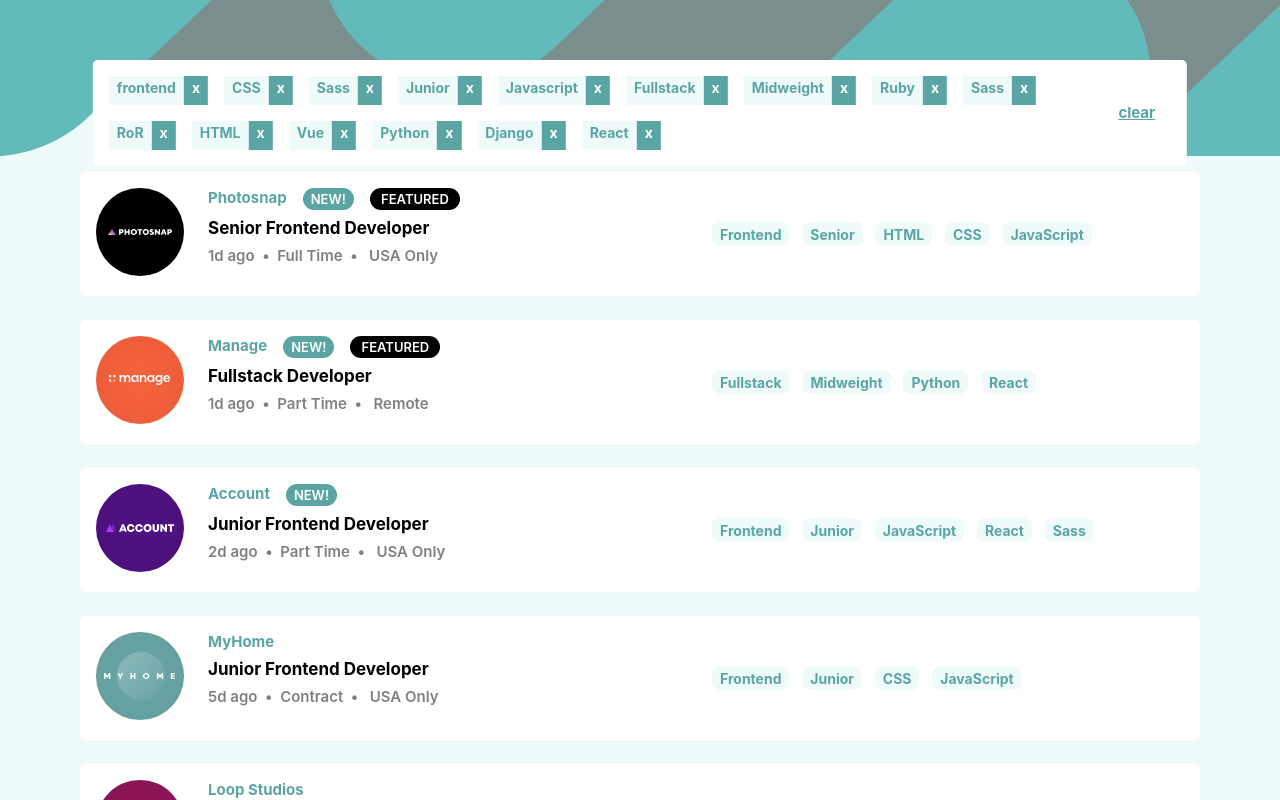
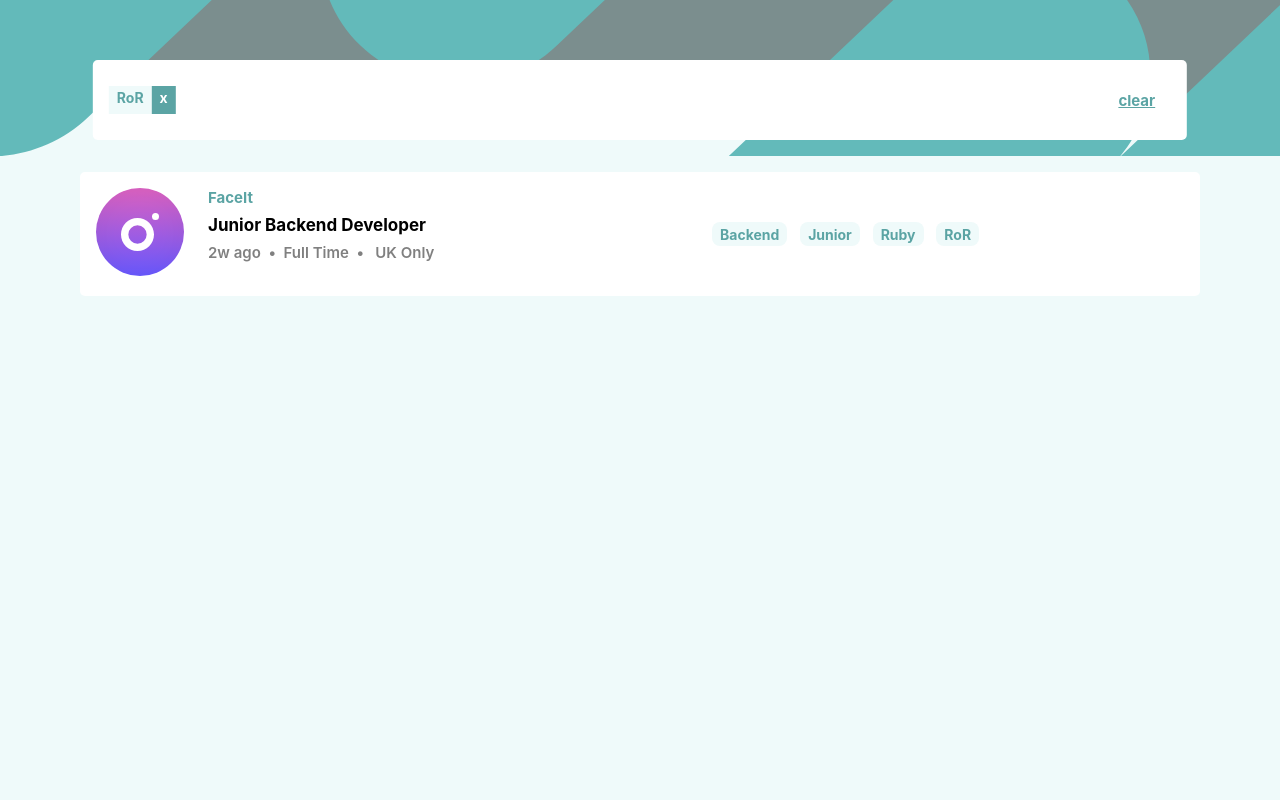
Before and after one commit to mamypoco/fem-job-listings, a React (Create React App) app: page / in a window 1280 px wide. Both pictures are taken after a click on the element "RoR". Shown: the top 800 px of the page. Built offline with nearby package versions, Linux system fonts and the light colour scheme.

Commit message:
added filter function and updatedd data structure by tags

```diff
--- a/src/App.js
+++ b/src/App.js
@@ -2,14 +2,17 @@
 import Header from "./components/header/Header";
 import JobLists from "./components/joblists/JobLists";
 import FilterBox from "./components/filterBox/FilterBox";
+import { SkillsContextProvider } from "./context/SkillsContext";
 
 function App() {
   return (
     <div className="App">
       <Header />
       <div className="contents">
-        <FilterBox />
-        <JobLists />
+        <SkillsContextProvider>
+          <FilterBox />
+          <JobLists />
+        </SkillsContextProvider>
       </div>
     </div>
     //  </div>
--- a/src/components/filterBox/FilterBox.js
+++ b/src/components/filterBox/FilterBox.js
@@ -1,39 +1,33 @@
 // import { useState } from "react";
 import "./FilterBox.scss";
 import SkillButtonX from "../skillButtonX/SkillButtonX";
+import { useContext } from "react";
+import { SkillsContext } from "../../context/SkillsContext";
 
 const FilterBox = () => {
-  //   const [filteredItem, setFilteredItem] = useState([]);
-
-  const filteredItem = [
-    "frontend",
-    "CSS",
-    "Sass",
-    "Junior",
-    "Javascript",
-    "Fullstack",
-    "Midweight",
-    "Ruby",
-    "Sass",
-    "RoR",
-    "HTML",
-    "Vue",
-    "Python",
-    "Django",
-    "React",
-  ];
+  const { skillsList, removeFilter, clearFilter } = useContext(SkillsContext);
 
   return (
+    skillsList &&
+    skillsList.length > 0 && (
       <div className="filter-box">
         <div className="skills-box">
-        {filteredItem.map((item) => (
-          <SkillButtonX children={item} />
+          {skillsList.map((item, index) => (
+            <SkillButtonX
+              key={index}
+              children={item}
+              onClick={() => removeFilter(item)}
+            />
           ))}
         </div>
+
         <div className="clear-box">
-        <div className="clear-option">clear</div>
+          <div className="clear-option" onClick={clearFilter}>
+            clear
           </div>
         </div>
+      </div>
+    )
   );
 };
 
--- a/src/components/filterBox/FilterBox.scss
+++ b/src/components/filterBox/FilterBox.scss
@@ -33,4 +33,9 @@
   display: flex;
   justify-content: flex-end;
   padding-right: 1rem;
+
+  &:hover {
+    color: black;
+    cursor: pointer;
+  }
 }
--- a/src/components/jobItem/jobItem.js
+++ b/src/components/jobItem/jobItem.js
@@ -2,7 +2,8 @@
 import GreenButton from "../greenButton/GreenButton";
 import BlackButton from "../blackButton/BlackButton";
 import SkillButton from "../skillButton/SkillButton";
-import { useState } from "react";
+import { useContext } from "react";
+import { SkillsContext } from "../../context/SkillsContext";
 
 const JobItem = ({ data }) => {
   const {
@@ -14,24 +15,12 @@
     postedAt,
     contract,
     location,
-    role,
-    level,
-    languages,
-    tools,
+    tags,
   } = data;
-
   //new is a reserved keyword in JavaScript. You cannot use reserved keywords as property names directly.
   const logoImage = `/images/${logo}`;
-  //   const isNew = isnew;
-  //   const isFeatured = featured;
 
-  const [filteredItems, setFilteredItems] = useState([]);
-
-  const AddFilteredItems = (skill) => {
-    setFilteredItems([...filteredItems, skill]);
-
-    console.log(filteredItems);
-  };
+  const { AddFilter } = useContext(SkillsContext);
 
   return (
     <div className="card-wrapper">
@@ -58,22 +47,13 @@
         </div>
       </div>
       <div className="right-column">
-        <div className="role">
-          <SkillButton children={role} />
-        </div>
-        <div className="level">
-          <SkillButton children={level} />
-        </div>
-        <div className="array-split">
-          {languages.map((item) => {
-            return <SkillButton children={item} onClick={AddFilteredItems} />;
-          })}
-        </div>
-        <div className="array-split">
-          {tools.map((item) => {
-            return <SkillButton children={item} onClick={AddFilteredItems} />;
-          })}
-        </div>
+        {tags.map((tag, index) => (
+          <SkillButton
+            key={index}
+            children={tag}
+            onClick={() => AddFilter(tag)}
+          />
+        ))}
       </div>
     </div>
   );
--- a/src/components/joblists/JobLists.js
+++ b/src/components/joblists/JobLists.js
@@ -1,12 +1,14 @@
-// import SearchBox from "../searchBox/SearchBox";
 import JobItem from "../jobItem/jobItem";
-import data from "../../asset/data.json";
 import "./JobLists.scss";
+import { useContext } from "react";
+import { SkillsContext } from "../../context/SkillsContext";
 
 const JobLists = () => {
+  const { allJobs } = useContext(SkillsContext);
+
   return (
     <div className="joblist-container">
-      {data.map((item, index) => (
+      {allJobs.map((item, index) => (
         <JobItem key={index} data={item} />
       ))}
     </div>
--- a/src/components/skillButton/SkillButton.scss
+++ b/src/components/skillButton/SkillButton.scss
@@ -12,6 +12,6 @@
   &:hover {
     background-color: $primary-cyan;
     color: white;
-    //  cursor: pointer;
+    cursor: pointer;
   }
 }
--- a/src/components/skillButtonX/SkillButtonX.js
+++ b/src/components/skillButtonX/SkillButtonX.js
@@ -1,10 +1,12 @@
 import "./SkillButtonX.scss";
 
-const SkillButtonX = ({ children }) => {
+const SkillButtonX = ({ children, onClick }) => {
   return (
     <div className="skill-x-wrapper">
       <div className="skill-item">{children}</div>
-      <div className="cross-mark">x</div>
+      <div className="cross-mark" onClick={onClick}>
+        x
+      </div>
     </div>
   );
 };
--- a/src/components/skillButtonX/SkillButtonX.scss
+++ b/src/components/skillButtonX/SkillButtonX.scss
@@ -23,4 +23,9 @@
   color: white;
   font-weight: 700;
   padding: 0.2rem 0.5rem;
+
+  &:hover {
+    background-color: black;
+    cursor: pointer;
+  }
 }
--- /dev/null
+++ b/src/context/SkillsContext.js
@@ -0,0 +1,57 @@
+import { useState, createContext } from "react";
+import data from "../asset/data.json";
+
+export const SkillsContext = createContext();
+
+export const SkillsContextProvider = ({ children }) => {
+  //Set default job list
+  const JOBS = data.map((job) => ({
+    ...job,
+    tags: [job.role, job.level, ...job.languages, ...job.tools], //if only have languages + tools are in array, you can use array.flat, which ignores if item is not in array.
+  }));
+  const [allJobs, setAllJobs] = useState(JOBS); //joblist state
+  const [skillsList, setSkillsList] = useState([]); //filterbox state
+
+  //add skill to filterbox when item is clicked from right pane
+  const AddFilter = (newSkill) => {
+    if (!skillsList.includes(newSkill)) {
+      updateJobs([...skillsList, newSkill]); //joblist
+      setSkillsList([...skillsList, newSkill]); //filterbox
+    }
+  };
+
+  //remove skill when click X in filterbox
+  const removeFilter = (skillToRemove) => {
+    const updatedSkills = skillsList.filter((skill) => skill !== skillToRemove);
+    setSkillsList(updatedSkills);
+    updateJobs(updatedSkills);
+  };
+
+  //clear when click clear
+  const clearFilter = () => {
+    setSkillsList([]);
+    updateJobs([]);
+  };
+
+  //update after adding + removing/clearing
+  const updateJobs = (updatedSkills) => {
+    const filteredJobs = JOBS.filter((job) =>
+      updatedSkills.every((skill) => job.tags.includes(skill))
+    );
+    setAllJobs(filteredJobs);
+  };
+
+  return (
+    <SkillsContext.Provider
+      value={{
+        skillsList,
+        allJobs,
+        AddFilter,
+        removeFilter,
+        clearFilter,
+      }}
+    >
+      {children}
+    </SkillsContext.Provider>
+  );
+};
```
Lines whose indentation alone changed are shown as unchanged.
